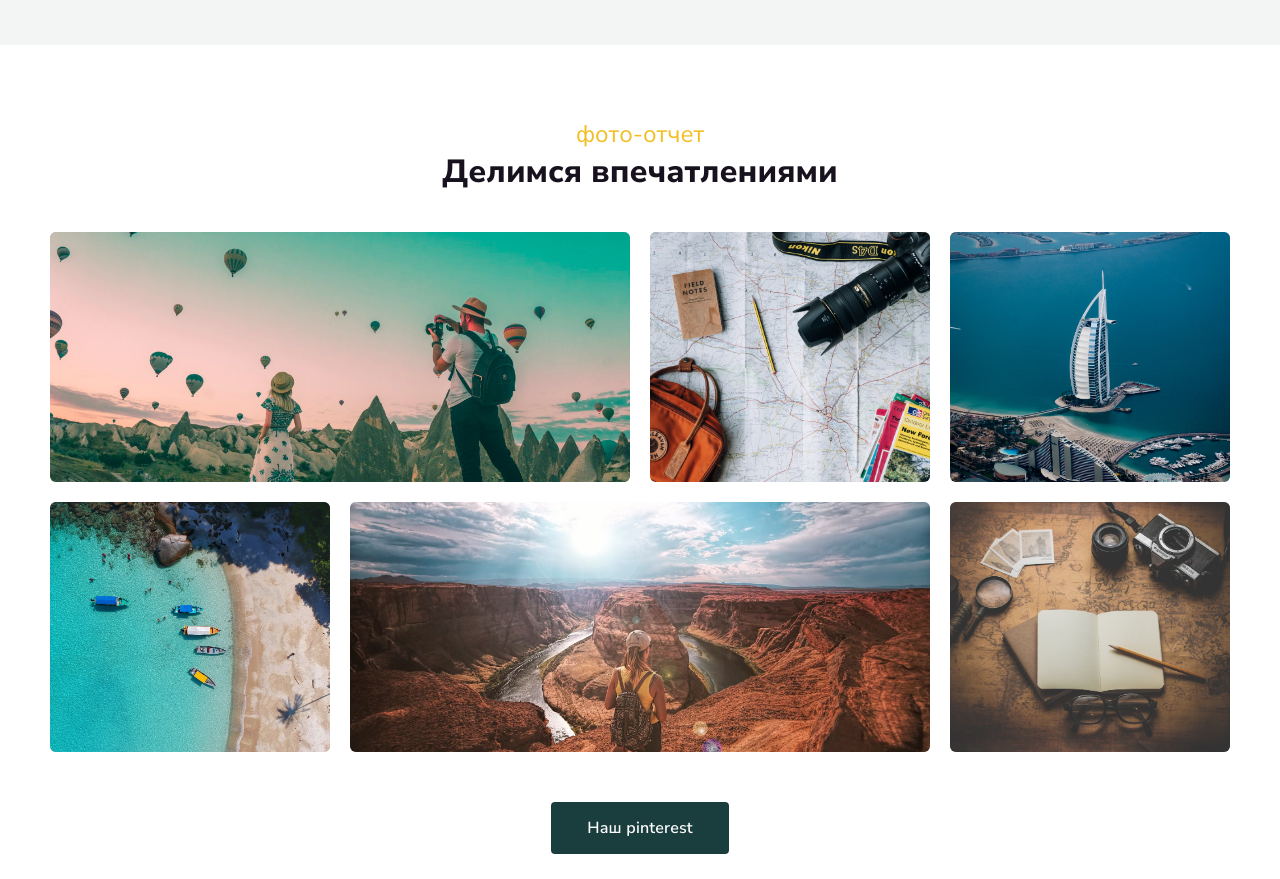
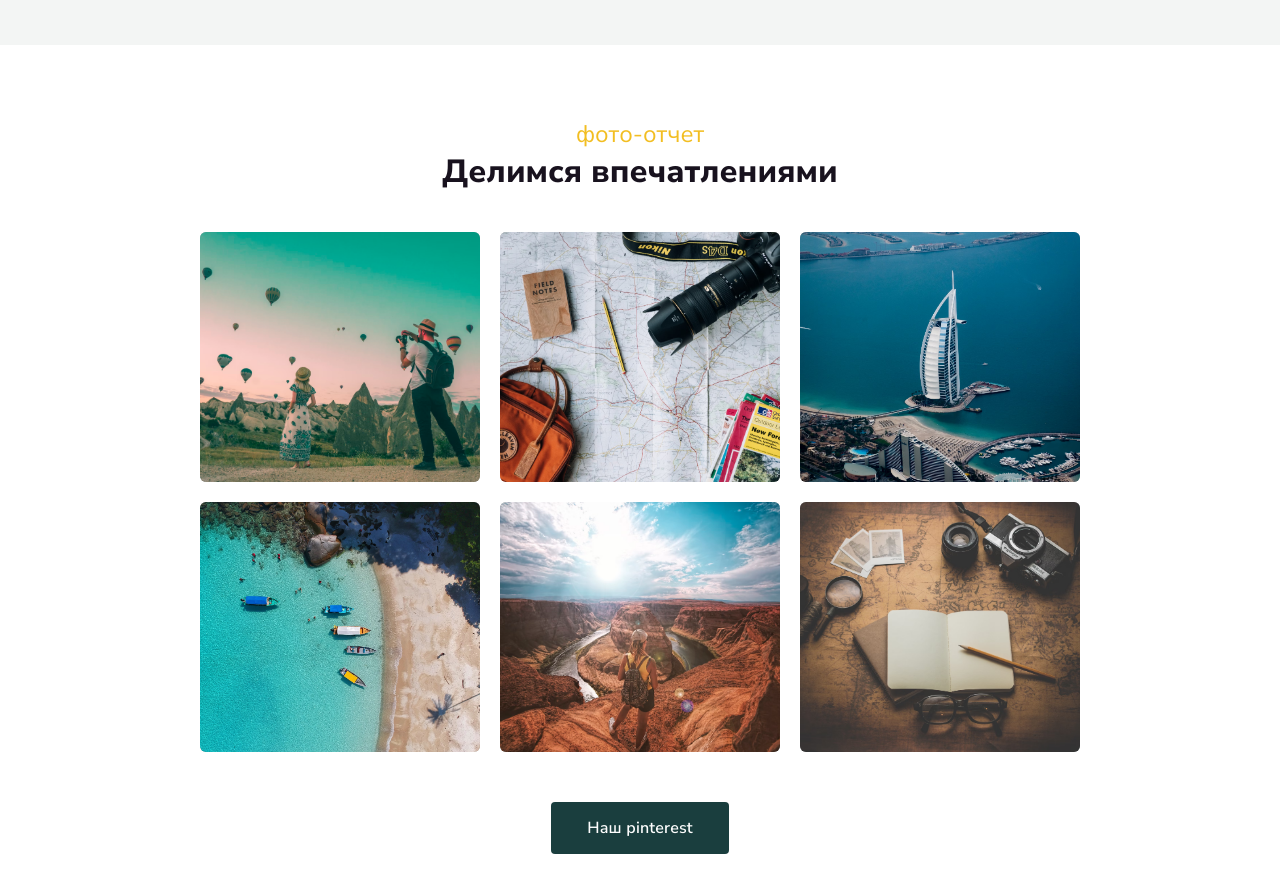
Before and after one commit to darkmyrrh/rumtibet, a React (Create React App) app: page / in a window 1280 px wide. Shown: the part 4120-4999 px from the top of the page. Built offline with nearby package versions, Linux system fonts and the light colour scheme.

Commit message:
Feat: сверстать контрольные точки для раздела галереи

```diff
--- a/src/components/Blog/Blog.css
+++ b/src/components/Blog/Blog.css
@@ -107,21 +107,23 @@
     .blog__articles {
         width: 90%;
     }
+
     .blog__article {
         max-width: 520px;
         gap: 20px;
     }
+
     .blog__article-image {
         width: 200px;
         height: 244px;
+    }
 
-    }
     .blog__article-title {
         font-size: 22px;
     }
 }
 
-@media all and (max-width: 420px) {
+@media all and (max-width: 573px) {
     .blog {
         padding: 50px 0;
     }
@@ -136,6 +138,7 @@
         flex-wrap: nowrap;
         justify-content: flex-start;
         column-gap: 24px;
+        overflow: hidden;
     }
 
     .blog__article {
--- a/src/components/Destinations/Destinations.css
+++ b/src/components/Destinations/Destinations.css
@@ -111,7 +111,7 @@
     .destinations__cards {
         flex-wrap: nowrap;
         justify-content: flex-start;
-
+        overflow: hidden;
     }
 
 }
--- a/src/components/Gallery/Gallery.css
+++ b/src/components/Gallery/Gallery.css
@@ -12,6 +12,7 @@
     flex-wrap: wrap;
     gap: 20px;
     list-style: none;
+    text-align: center;
 }
 
 .gallery__image-container {
@@ -57,20 +58,39 @@
     z-index: 4;
 }
 
-@media all and (max-width: 420px) {
+@media all and (max-width: 1280px) {
     .gallery {
-        margin: 50px auto;
-        width: 92%;
+        width: 90%;
     }
+
     .gallery__container {
-        margin: 32px auto 8px;
-        width: 100%;
-        flex-wrap: nowrap;
+        max-width: 880px;
     }
 
     .gallery__image_big {
         width: 280px;
     }
+}
+
+@media all and (max-width: 977px) {
+    .gallery__container {
+        max-width: 580px;
+    }
+}
+
+@media all and (max-width: 644px) {
+    .gallery {
+        margin: 50px auto;
+        width: 92%;
+    }
+
+    .gallery__container {
+        margin: 32px auto 8px;
+        width: 100%;
+        flex-wrap: nowrap;
+        overflow: hidden;
+    }
+
 
     .gallery__zoom-button {
         display: none;
```
